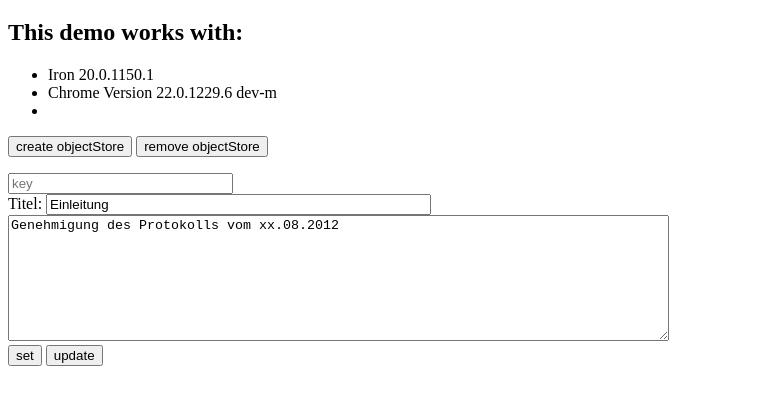
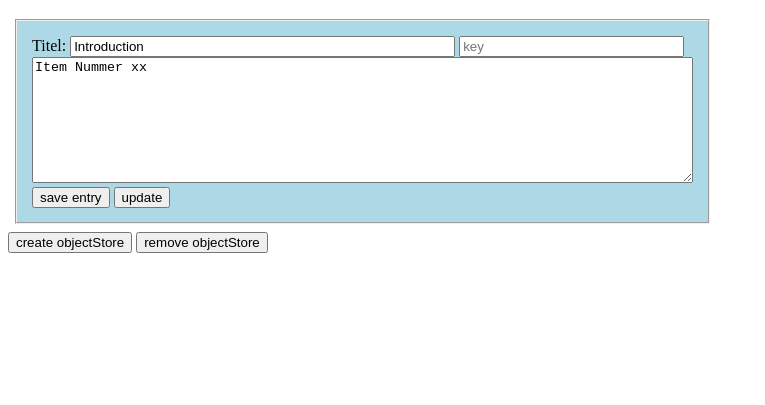
Before and after one commit to surfmuggle/firstrun, a plain HTML site: page indexDB_v3.htm in a window 1280 px wide. Shown: the part 61-466 px from the top of the page, without its empty margins (0-765 px from the left). Drawn offline with Linux system fonts and the light colour scheme.

Commit message:
Commit minor changes

```diff
--- a/indexDB_v3.htm
+++ b/indexDB_v3.htm
@@ -4,50 +4,37 @@
     <title>HTML5 Storage</title>
     <meta charset="UTF-8"/>
     <meta http-equiv="X-UA-Compatible" content="chrome=1"/>
-    <script>
-      window.URL = window.URL ? window.URL :
-                   window.webkitURL ? window.webkitURL : window;
-      window.BlobBuilder = window.WebKitBlobBuilder || window.MozBlobBuilder || window.BlobBuilder;
-      window.requestFileSystem  = window.requestFileSystem || window.webkitRequestFileSystem;
-    </script>
+    <style type="text/css">
+      fieldset { background-color: lightblue; padding: 2ex; margin: 1ex;}
+      .editPanel { width: 420px;}
+      .outputPanel {width: 520px;}
+    </style>
   </head>
 <body>
 <div class="slide">
-  <header><h1>HTML5 storage - Indexed DB Demo</h1></header>
-
-	  <h2>This demo works with:</h2>
-	  <ul>
-			<li>Iron 20.0.1150.1
-			<li>Chrome Version 22.0.1229.6 dev-m
-      <li>
-	  </ul>
-   <section>
-
-    <div class="hcenter" id="indexeddb-example">
-      <p>
-        <button onclick="idxDB.idbCreate()">create objectStore</button>
-        <button onclick="idxDB.idbRemove()">remove objectStore</button>
-      </p>
-    <input type="text" placeholder="key" id="idb-key" size="25"  /> <br />
-	  <label>Titel: <input type="text" placeholder="key" id="idb-title" size="45" value="Einleitung" /> <br />
-	  <textarea type="text" placeholder="value" id="idb-text" cols="80" rows="8" >
-Genehmigung des Protokolls vom xx.08.2012
-	  </textarea><br />
-      <button onclick="idxDB.idbSet()">set</button>
-      <button onclick="idxDB.updateValue()">update</button>
+  <h1>HTML5 storage - Indexed DB Demo</h1>
+  <div class="editPanel" id="indexeddb-example">
+    <fieldset>
+    	  <label>Titel: </label><input id="idb-title" value="Introduction" type="text" size="45" />
+        <input id="idb-key" type="text" placeholder="key" size="25"  /> <br />
+    	  <textarea type="text" placeholder="value" id="idb-text" cols="80"
+            rows="8" >Item Nummer xx</textarea>
+        <button onclick="idxDB.saveEntry()">save entry</button>
+        <button onclick="idxDB.updateValue()">update</button>
+    </fieldset>
+    <button onclick="idxDB.idbCreate()">create objectStore</button>
+    <button onclick="idxDB.idbRemove()">remove objectStore</button>
+  </div>
+  <div id="outputPanel" class="outputPanel">
       <div id="idb-log"></div>
       <div class="record-list" id="idb-results-wrapper"></div>
-    </div>
-	<script src="./js/indexDB_v03.js"></script>
-    <script>
+  </div>
 
-    </script>
-  </section>
 </div>
 
 <div id='prot-out'>
 
 </div>
-
+<script type="text/javascript" src="./js/db_v05.js"></script>
 </body>
 </html>
--- /dev/null
+++ b/js/db_v05.js
@@ -0,0 +1,269 @@
+
+function removeChildNodes(id){
+  // Removing all children from an element
+  console.warn('Entry removed', id); //
+  var element = document.getElementById(id);
+  while (element.firstChild !== null) {
+    element.removeChild(element.firstChild);
+  }
+}// removeChildNodes_
+
+
+var idxDB = (function() {
+    var idb_;
+    var editEntryKey =0;
+    var idbRequest_;
+    var idbLog_ = document.getElementById('idb-log');
+    var idResultsWrapper_ = document.getElementById('idb-results-wrapper');
+
+    // IndexedDB spec is still evolving, various browsers keep it
+    // behind various flags and implementation varies.
+    if ('webkitIndexedDB' in window) {
+      window.indexedDB = window.webkitIndexedDB;
+      window.IDBTransaction = window.webkitIDBTransaction;
+    } else if ('mozIndexedDB' in window) {
+      window.indexedDB = window.mozIndexedDB;
+    }
+
+    // Open our IndexedDB if the browser supports it.
+    if (window.indexedDB) {
+      idbRequest_ = window.indexedDB.open("Test2", "A test object store.");
+      idbRequest_.onerror = idbError_;
+      idbRequest_.addEventListener('success', function(e) {
+        idb_ = idbRequest_.result || e.result;  // FF4 requires e.result. IDBRequest.request isn't set :(
+        loadAllEntries_(e);
+      }, false);
+    }
+
+
+    function idbRemove_() {
+      if (!idb_) {
+        if (idbRequest_) {
+          idbRequest_.addEventListener('success', idb_.removeObjectStore, false); // If indexedDB is still opening, just queue this up.
+        }
+      return;
+      }
+    } // idbRemove_
+
+    function idbCreate_() {
+      if (!idb_) {
+        if (idbRequest_) {
+          // If indexedDB is still opening, just queue this up.
+          idbRequest_.addEventListener('success', idb_.removeObjectStore, false);
+        }
+        return;
+      } // idb_ still opening
+
+      var request = idb_.setVersion('the new version string');
+      request.onerror = idbError_;
+      request.onsuccess = function(e) {
+        if (!idb_.objectStoreNames.contains('myObjectStore')) {
+          try {
+
+            var config = null; // does not work in chrome --> { keyPath:'id', autoIncrement: false};
+            var objectStore = idb_.createObjectStore('myObjectStore', config); // FF is requiring the 2nd keyPath arg. It can be optional :(
+            console.warn("Object store created.");
+          } catch (err) {
+            console.error('error', err.toString());
+          }
+        } else {
+          console.error('Object store already exists.');
+        }
+      }
+    }
+
+    function idbRemove_() {
+      if (!idb_) {
+        if (idbRequest_) {
+          idbRequest_.addEventListener('success', idb_.removeObjectStore, false); // If indexedDB is still opening, just queue this up.
+        }
+        return;
+      } // !idb_
+      var request = idb_.setVersion("the new version string");
+      request.onerror = idbError_;
+      request.onsuccess = function(e) {
+        if (idb_.objectStoreNames.contains('myObjectStore')) {
+          try {
+            // Spec has been updated to deleteObjectStore.
+            if (idb_.deleteObjectStore) {
+              idb_.deleteObjectStore('myObjectStore');
+            } else {
+              idb_.removeObjectStore('myObjectStore');
+            }
+            console.warn('Object store removed.');
+          } catch (err) {
+            console.error('idbRemove_ --> error:', err.toString());
+          }
+        } else {
+            console.warn('Object store does not exist');
+        }
+      }; // onSuccess
+    }// idbRemove_
+
+    function mozillaExample(){
+      // Create an objectStore to hold information about our customers. We're
+      // going to use "ssn" as our key path because it's guaranteed to be
+      // unique.
+      var objectStore = db.createObjectStore("customers", { keyPath: "ssn" });
+
+      // Create an index to search customers by name. We may have duplicates
+      // so we can't use a unique index.
+      objectStore.createIndex("name", "name", { unique: false });
+
+      // Create an index to search customers by email. We want to ensure that
+      // no two customers have the same email, so use a unique index.
+      objectStore.createIndex("email", "email", { unique: true });
+    }
+
+
+    function idbError_(e) {
+      console.error('idbError_(e) --> Error: ', e.message,e.code);
+    }
+
+    function getEntryInput_(){
+      var entry = {};
+      key = document.getElementById('idb-key').value;
+      entry.id = (key.length > 3) ? key : new Date().getTime();
+      entry.title  =  document.getElementById('idb-title').value;
+      entry.text =  document.getElementById('idb-text').value;
+      console.log('entry:', entry);
+      return entry;
+    }
+
+    // idxDB.loadEntry(1347394752378);
+    function loadEntry_(key) {
+      var transaction = idb_.transaction(["myObjectStore"], "readonly"); // Create a transaction that locks the world.
+      var objectStore = transaction.objectStore("myObjectStore");
+      var request = objectStore.get(key);
+      request.onerror = idbError_;
+      request.onsuccess = function(e) {
+        var value = e.result || this.result;  // FF4 requires e.result. IDBRequest.request isn't set :(;
+        console.log('editEntry_ --> value', value);
+      };
+    }// editEntry
+
+    // read all rows from database
+    function loadAllEntries_(e){
+      if (!idb_.objectStoreNames.contains('myObjectStore')) {
+            console.warn("Object store not yet created.");
+            idbCreate_();
+        return;
+      } // (!myObjectStore)
+      var transaction = idb_.transaction(['myObjectStore'], "readonly");
+      var request = transaction.objectStore('myObjectStore').openCursor(); // Get all results.
+      var dbRows =[];
+      request.onsuccess = function(e) {
+        var cursor = request.result || e.result;  // FF4 requires e.result. IDBRequest.request isn't set :(
+        if (!cursor) {
+          writeRows(dbRows);
+          return;
+        } // all rows were read
+        dbRows.push(cursor.value);
+        cursor.continue();
+      }// request.onsuccess
+    }// loadAllEntries
+
+
+    function editEntry_(key) {
+      var transaction = idb_.transaction(["myObjectStore"], "readonly"); // Create a transaction that locks the world.
+      var objectStore = transaction.objectStore("myObjectStore");
+      var request = objectStore.get(key);
+      request.onerror = idbError_;
+      request.onsuccess = function(e) {
+        var value = e.result || this.result;  // FF4 requires e.result. IDBRequest.request isn't set :(;
+        // console.log('editEntry_ --> value', value);
+        document.getElementById('idb-key').value = value.id;
+        document.getElementById('idb-title').value = value.title;
+        document.getElementById('idb-text').value = value.text;
+        idxDB.editEntryKey  = id;
+      };
+    }// editEntry
+
+    function saveEntry_() {
+      if (!idb_) {
+        if (idbRequest_) {
+          // If indexedDB is still opening, just queue this up.
+          idbRequest_.addEventListener('success', idb_.removeObjectStore, false);
+        }
+        return;
+      } // !idb_
+
+      if (!idb_.objectStoreNames.contains('myObjectStore')) {
+        console.error("Object store doesn't exist.");
+        return;
+      }
+
+      // Create a transaction that locks the world.
+      var objectStore = idb_.transaction(["myObjectStore"], "readwrite").objectStore("myObjectStore");
+      console.log('objectStore', objectStore);
+      var entry = getEntryInput_();
+      if(idxDB.editEntryKey  === entry.id){
+        idxDB.editEntryKey =0;
+        deleteEntry_(id);
+      }
+      entry.id = new Date().getTime();
+      var request = objectStore.add(entry,  entry.id);
+      console.log('request',request);
+      request.onerror = idbError_;
+      request.onsuccess = loadAllEntries_;
+    } // saveEntry
+
+
+
+    function deleteEntry_(id){
+      // var transaction = idb_
+      //      .transaction(["myObjectStore"],"readwrite")
+      //      .objectStore("myObjectStore")
+      //      .delete(key); // Create a transaction that locks the world.
+      var transaction = idb_.transaction(["myObjectStore"], "readwrite");
+      var objectStore = transaction.objectStore("myObjectStore");
+      if (objectStore.delete) {
+        var request = objectStore.delete(id);
+      } else {
+        var request = objectStore.remove(id);  // FF4 not up to spect
+      }
+      request.onerror = idbError_;
+      request.onsuccess = removeChildNodes(id);
+    }// deleteEntry
+
+
+  return {
+    idbRemove: idbRemove_,
+    loadAllEntries: loadAllEntries_,
+    loadEntry: loadEntry_,
+    editEntry: editEntry_,
+    saveEntry: saveEntry_,
+    deleteEntry: deleteEntry_
+  }
+})();
+
+
+var forEach = function(array, fn) {
+    for (var i = 0; i < array.length; i++)
+      fn(array[i]);
+}
+
+function rowTemplate(entries){
+  var dbRow = "";
+  for(var i = 0; i < entries.length; i++){
+    dbRow += '<div id="'+ entries[i].id + '">';
+    dbRow += '<h3>' + entries[i].title + '</h3>';
+    dbRow += '<div>'+ entries[i].text;
+    dbRow += '<a href="javascript:void(0)" ';
+    dbRow += ' title="edit Entry: '+ entries[i].id +'"';
+    dbRow += ' onclick="idxDB.editEntry('+ entries[i].id +')">[Edit]</a>';
+    dbRow += '<a href="javascript:void(0)" ';
+    dbRow += ' title="delete Entry: '+ entries[i].id +'"';
+    dbRow += ' onclick="idxDB.deleteEntry('+ entries[i].id +')">[Delete]</a>';
+    dbRow += '</div></div>';
+  }
+  return dbRow;
+}
+
+function writeRows(dbRows){
+  var outputPanel = document.getElementById("outputPanel");
+  removeChildNodes(outputPanel.id);
+  var newNode = document.createElement("div");
+  newNode.innerHTML = rowTemplate(dbRows);
+  outputPanel.appendChild(newNode);
+}
```
